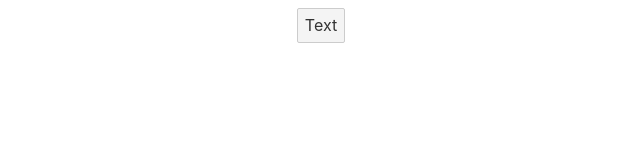
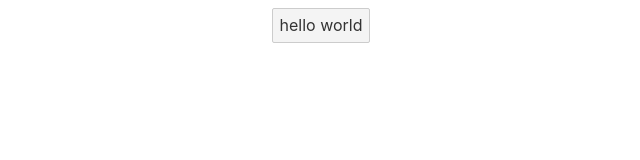
Before and after one commit to abtin/svelte-tutorial, a Svelte app: page / in a window 1280 px wide. Shown: the top 160 px of the page, without its empty margins (319-959 px from the left). Built offline with nearby package versions, Linux system fonts and the light colour scheme.

Commit message:
using props and export to dynamically change component values

```diff
--- a/src/App.svelte
+++ b/src/App.svelte
@@ -4,7 +4,7 @@
 </script>
 
 <main>
-	<Button />
+	<Button btnText={"hello world"} />
 </main>
 
 <style>
--- a/src/Button.svelte
+++ b/src/Button.svelte
@@ -1,10 +1,8 @@
 <script>
-
+    export let btnText;
 </script>
 
-<button>
-Text
-</button>
+<button>{btnText}</button>
 
 <style>
 
```
